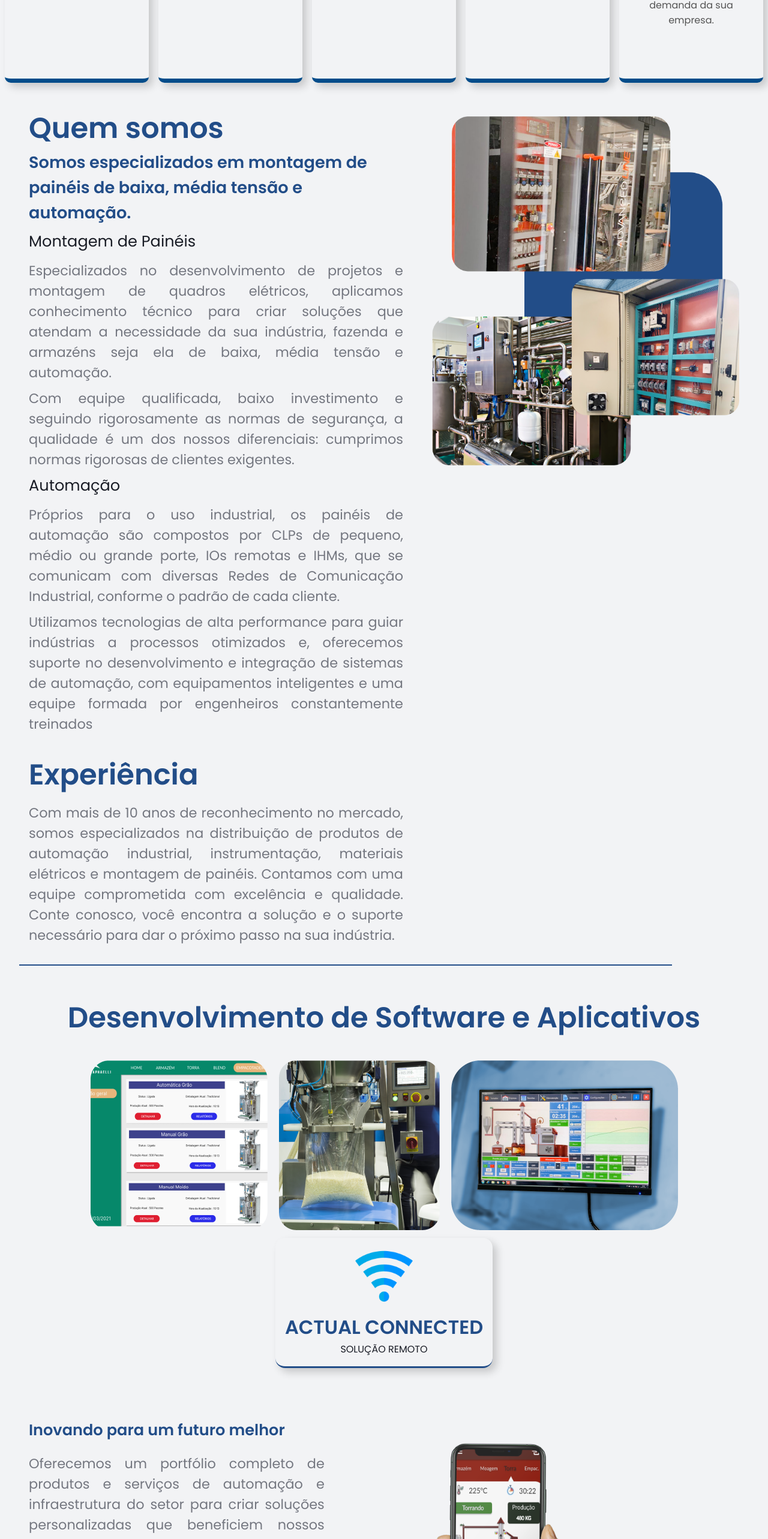
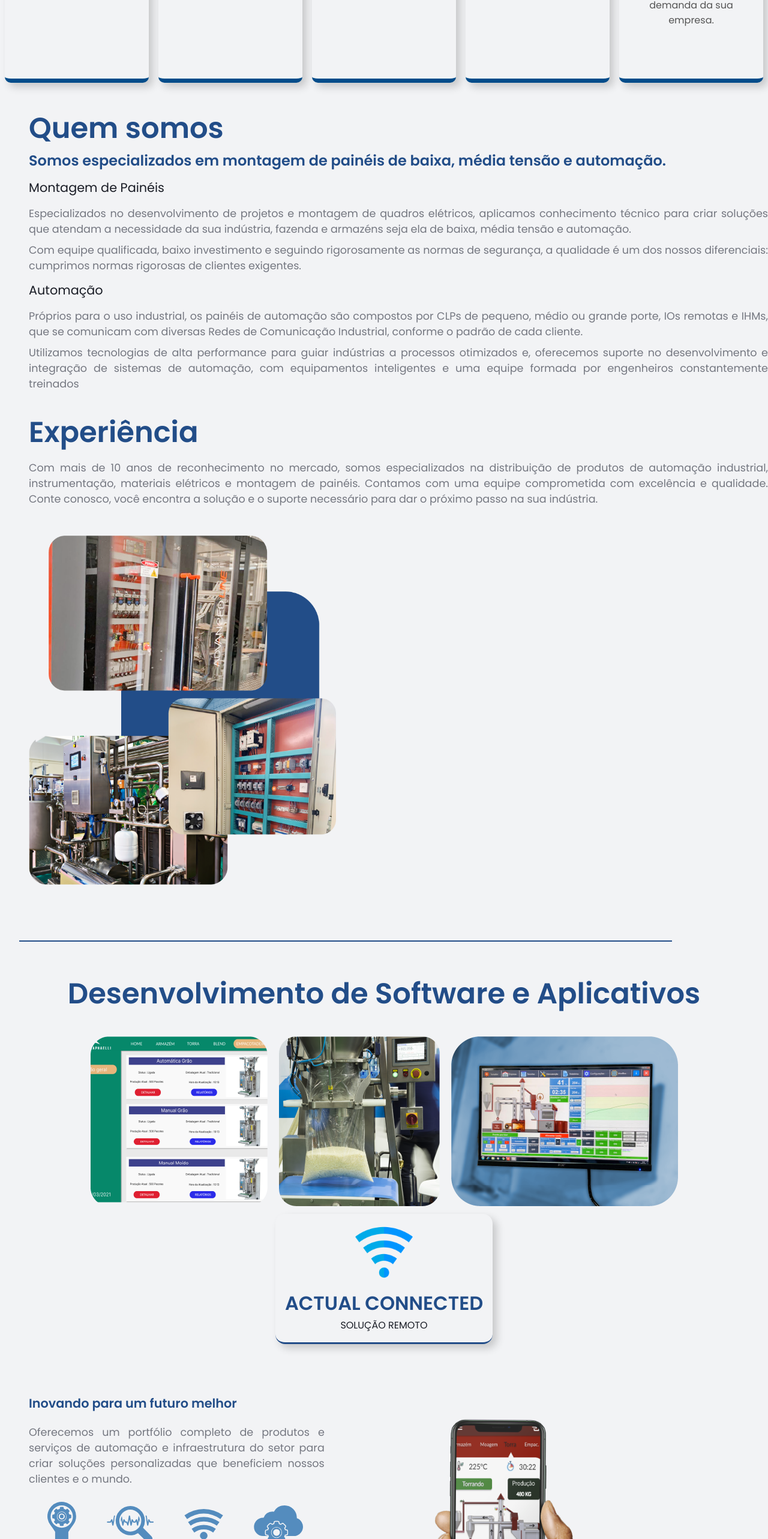
Before and after one commit to vinicius-26/projeto-actual, a Next.js app in the folder web/: page / in a window 1280 px wide. Shown: the part 792-3358 px from the top of the page at 60% size. Built offline with nearby package versions, Linux system fonts and the light colour scheme.

Commit message:
fix tamanho fontes

```diff
--- a/web/src/components/Desenvolvimento/styles.module.css
+++ b/web/src/components/Desenvolvimento/styles.module.css
@@ -97,6 +97,18 @@
     width: 60%;
     margin-bottom: -2rem;
   }
+
+  .Inov h3{
+    font-size: 1.3rem;
+
+  }
+
+  .Inov p{
+    font-size: 1.1rem;
+
+  }
+
+
 }
 
 @media(max-width: 1200px){
@@ -188,6 +200,9 @@
   .imgConnected img{
     width: 3rem;
   }
+  .celular img{
+ display: none;
+  }
 }
 
 @media(max-width: 500px){
--- a/web/src/components/Sobre/styles.module.css
+++ b/web/src/components/Sobre/styles.module.css
@@ -41,6 +41,36 @@ padding-left: 3rem;
 }
 
 
+@media(max-width: 1400px){
+
+  .about{
+    display: flex;
+    flex-direction: column;
+  }
+
+  .about h2{
+    font-size: 3rem;
+
+  }
+
+  .about h3{
+    font-size: 1.5rem;
+
+  }
+
+  .about span{
+    font-size: 1.3rem;
+
+  }
+
+  .about p{
+    font-size: 1.1rem;
+
+  }
+
+
+}
+
 @media(max-width: 1100px){
 
   .about{
```
